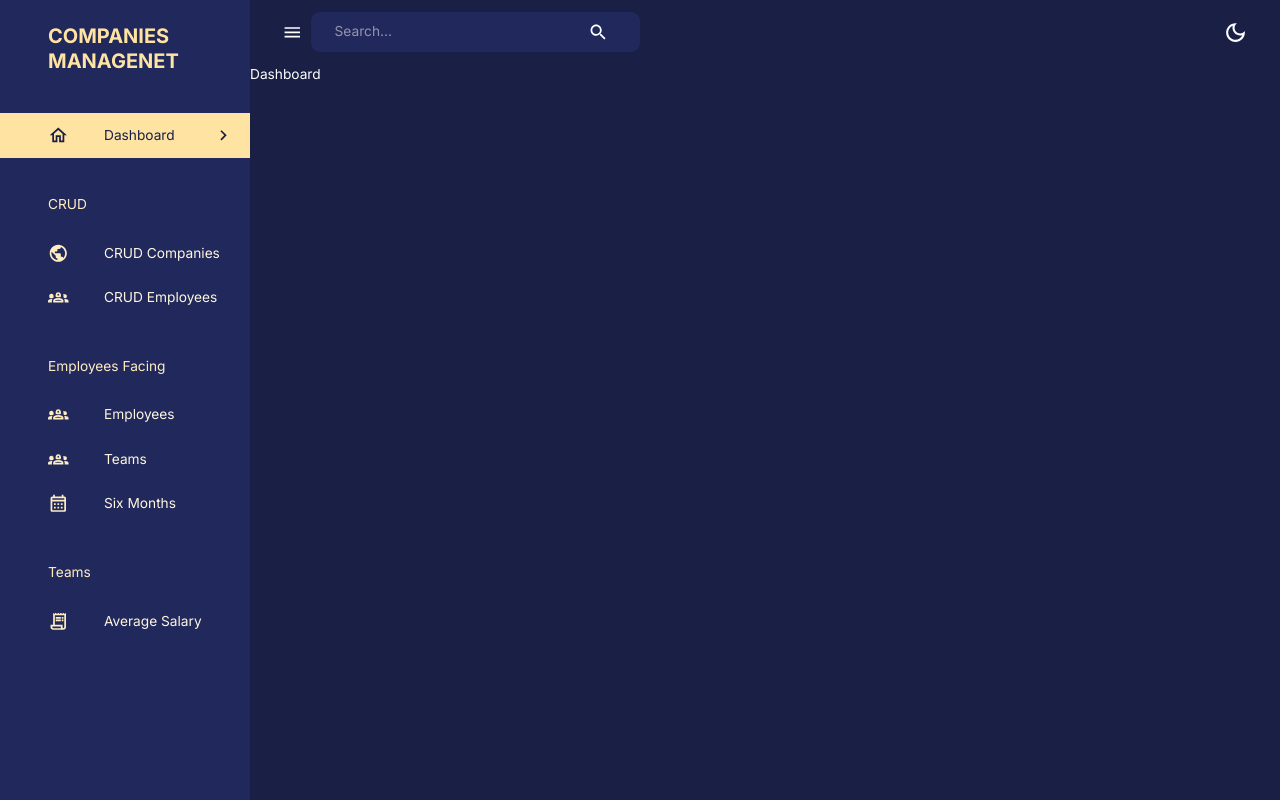
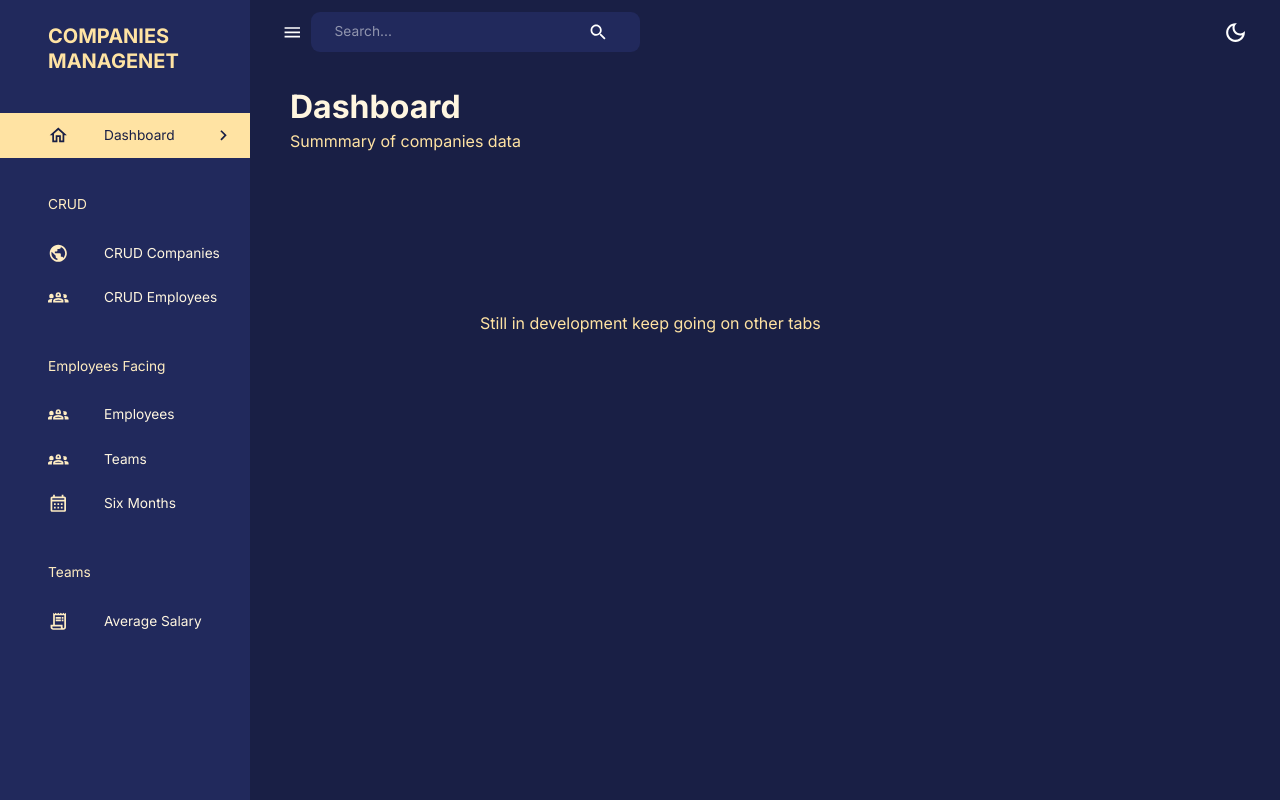
Before and after one commit to inmanolov/company-employees-management, a React (Create React App) app in the folder client/: page /dashboard in a window 1280 px wide. Built offline with nearby package versions, Linux system fonts and the light colour scheme; no server answers.

Commit message:
Teams section small fix

```diff
--- a/client/src/scenes/dashboard/index.jsx
+++ b/client/src/scenes/dashboard/index.jsx
@@ -1,8 +1,15 @@
-import React from "react";
+import React,  { useState, useEffect } from "react";
+import { Box, Typography, useTheme, Table, TableBody, TableContainer, TableHead, TableCell, TableRow, Paper, Popper, TextField, Button } from "@mui/material";
+import Header from "components/Header";
 
 const Dashboard = () => {
     return (
-        <div>Dashboard</div>
+        <Box m="1.5rem 2.5rem">
+            <Header title="Dashboard" subtitle="Summmary of companies data" />
+            <Box m="10rem 20%">
+                <Header subtitle="Still in development keep going on other tabs" />
+            </Box>
+        </Box>
     )
 };
 
--- a/client/src/scenes/emploueesInTeam/index.jsx
+++ b/client/src/scenes/emploueesInTeam/index.jsx
@@ -8,52 +8,6 @@ import { getEmployees } from "utils/getAllEmployees";
 import FlexBetween from "components/FlexBetween";
 
 import Header from "components/Header";
-
-const columns = [
-    {
-        field: "username",
-        headerName: "Username",
-        flex: 0.5,
-    },
-    {
-        field: "first_name",
-        headerName: "First Name",
-        flex: 0.5,
-    },
-    {
-        field: "last_name",
-        headerName: "Last Name",
-        flex: 0.5,
-    },
-    // {
-    //     field: "country",
-    //     headerName: "Country",
-    //     flex: 0.4,
-    // },
-    // {
-    //     field: "department",
-    //     headerName: "Department",
-    //     flex: 1,
-    // },
-    // {
-    //     field: "position",
-    //     headerName: "Position",
-    //     flex: 1,
-    // },
-    // {
-    //     field: "description",
-    //     headerName: "Description",
-    //     flex: 1,
-    // },
-    // {
-    //     field: "startDate",
-    //     headerName: "From",
-    //     flex: 0.5,
-    //     renderCell: (params) => {
-    //         return params.value.slice(0, 10)
-    //     },
-    // },
-];
 
 const EmployeesInTeam = () => {
     const theme = useTheme();
@@ -70,6 +24,8 @@ const EmployeesInTeam = () => {
             setTeams(getEmployees(data));
         }
     }, [data])
+
+    console.log(teams)
 
     // const teams = getEmployees(data);
 
```
Also changed, not shown: client/src/utils/getAllEmployees.js (+0 -22 lines).
